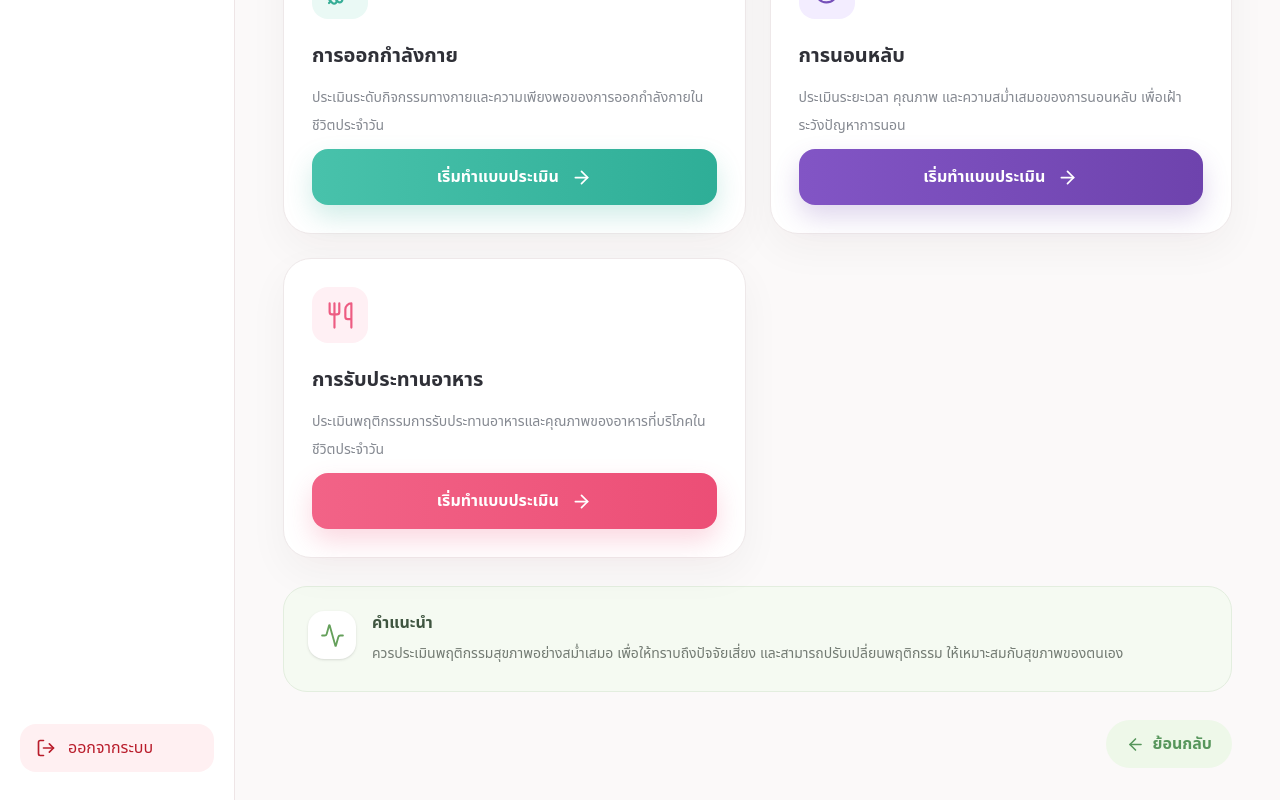
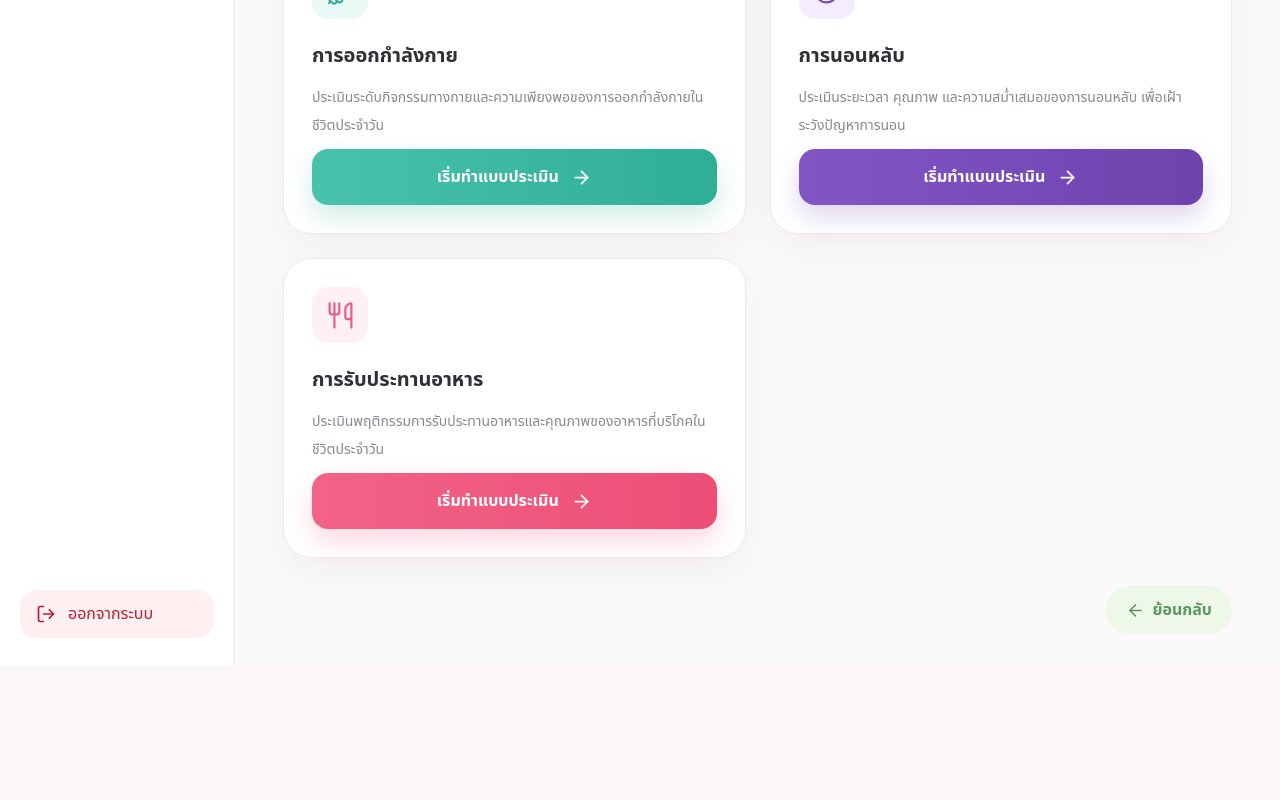
Before and after one commit to Ameen280947-maker/Project_II, a Next.js app in the folder health-assessment/: page /assessment-menu-behavior in a window 1280 px wide. Shown: the part 617-1417 px from the top of the page. After the commit the page ends 1283 px from the top, so only its background shows below. Built offline with nearby package versions, Linux system fonts and the light colour scheme.

Commit message:
เพิ่มเเบบประเมินความเสี่ยงด้สนพฤติกรรม

```diff
--- a/health-assessment/app/assessment-menu-behavior/page.tsx
+++ b/health-assessment/app/assessment-menu-behavior/page.tsx
@@ -4,7 +4,6 @@ import Link from "next/link";
 import Sidebar from "@/app/components/Sidebar";
 
 import {
-  Activity,
   ArrowLeft,
   ArrowRight,
   Cigarette,
@@ -244,37 +243,6 @@ export default function BehaviorAssessmentPage() {
               INFORMATION BANNER
           ================================================= */}
 
-          <section className="mt-7 rounded-[24px] border border-[#e3eedf] bg-[#f5faf2] p-5 sm:p-6">
-
-            <div className="flex items-start gap-4">
-
-              <div className="grid h-12 w-12 shrink-0 place-items-center rounded-2xl bg-white text-[#65a05b] shadow-sm">
-
-                <Activity
-                  size={25}
-                  strokeWidth={1.8}
-                />
-
-              </div>
-
-              <div>
-
-                <h2 className="font-bold text-[#3f5540]">
-                  คำแนะนำ
-                </h2>
-
-                <p className="mt-1 text-sm leading-7 text-[#737b73]">
-                  ควรประเมินพฤติกรรมสุขภาพอย่างสม่ำเสมอ
-                  เพื่อให้ทราบถึงปัจจัยเสี่ยง
-                  และสามารถปรับเปลี่ยนพฤติกรรม
-                  ให้เหมาะสมกับสุขภาพของตนเอง
-                </p>
-
-              </div>
-
-            </div>
-
-          </section>
 
           {/* =================================================
               BACK BUTTON
```
